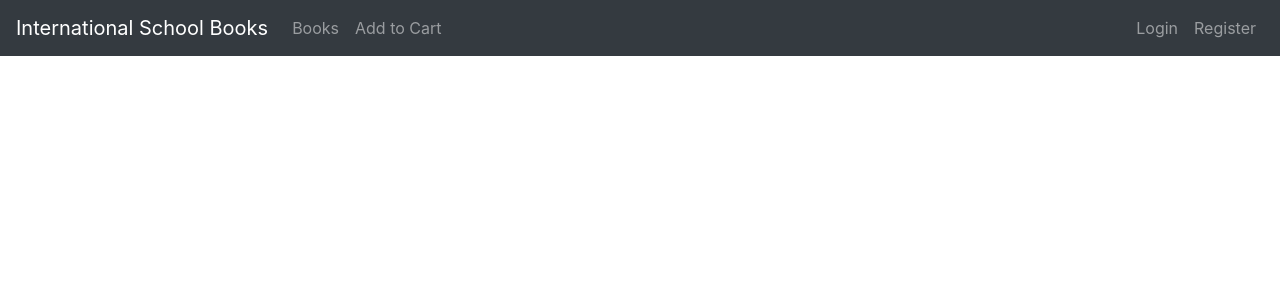
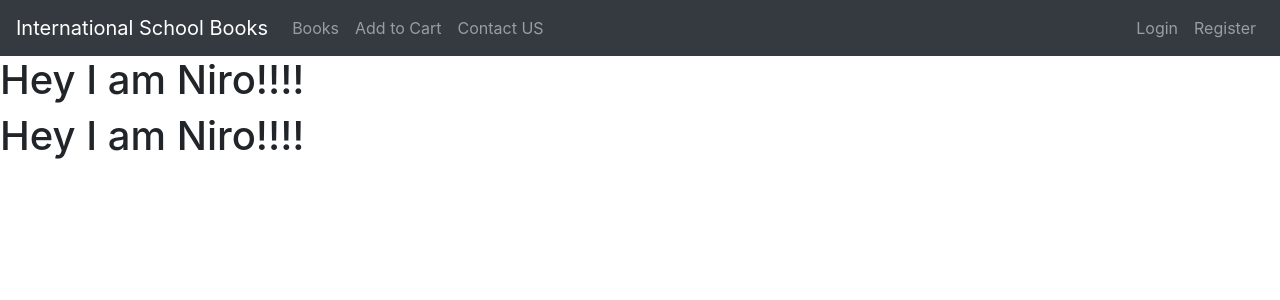
Before and after one commit to KarthikManoj/HCI_Jarvis, a React (Create React App) app: page /Cont in a window 1280 px wide. Shown: the top 300 px of the page. Built offline with nearby package versions, Linux system fonts and the light colour scheme.

Commit message:
nirosha tested contactus page h1

```diff
--- a/src/App.js
+++ b/src/App.js
@@ -8,6 +8,7 @@ import { BrowserRouter, Route, Switch } from "react-router-dom";
 
 import Navigation from "./components/Navigation";
 import AddToCart from "./components/views/addCart/addToCart";
+import Contact from "./components/views/contactUs/contact";
 function App() {
   return (
       <BrowserRouter>
@@ -15,6 +16,8 @@ function App() {
 
           <Switch>
         <Route path="/addCart" component={AddToCart}></Route>
+              <Route path="/Cont" component={Contact}></Route>
+
           </Switch>
       </BrowserRouter>
   );
--- a/src/components/Navigation.js
+++ b/src/components/Navigation.js
@@ -12,6 +12,7 @@ class Navigation extends Component {
                         <ReactBootstrap.Nav className="mr-auto">
                             <ReactBootstrap.Nav.Link href="#features">Books</ReactBootstrap.Nav.Link>
                             <ReactBootstrap.Nav.Link href="/addCart">Add to Cart</ReactBootstrap.Nav.Link>
+                            <ReactBootstrap.Nav.Link href="/Cont">Contact US</ReactBootstrap.Nav.Link>
 
                         </ReactBootstrap.Nav>
                         <ReactBootstrap.Nav>
--- a/src/components/views/contactUs/contact.js
+++ b/src/components/views/contactUs/contact.js
@@ -1,22 +1,15 @@
-import React from 'react';
-import { useForm } from "react-hook-form";
+import React, {Component} from 'react';
 
-function App() {
-    const { register, handleSubmit } = useForm();
-    const onSubmit = data => console.log(data);
-    return (
-        <div className="App">
-            <form onSubmit={handleSubmit(onSubmit)}>
-                <input name="firstNameniroi" ref={register} />
-                <select name="gendessr" ref={register}>
-                    <option value="female">female</option>
-                    <option value="male">male</option>
-                    <option value="other">other</option>
-                </select>
-                <input type="submit" />
-            </form>
- </div>
-    );
+class Contact extends Component {
+    render() {
+        return (
+            <div>
+                <h1>Hey I am Niro!!!!</h1>
+                <h1>Hey I am Niro!!!!</h1>
+
+            </div>
+        );
+    }
 }
 
-export default App;
+export default Contact;
```
